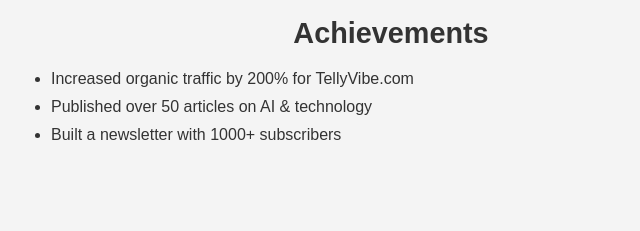
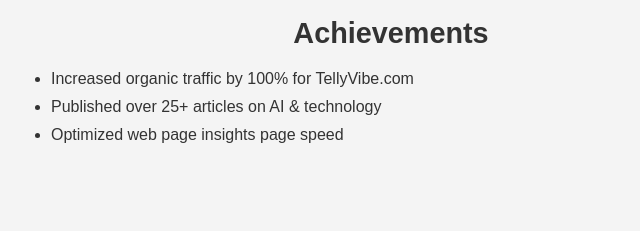
Before and after one commit to riteshgondhale/Portfolio, a plain HTML site: page index.html in a window 1280 px wide. Shown: the part 1280-1511 px from the top of the page, 249-889 px from the left. Drawn offline with Linux system fonts and the light colour scheme.

Commit message:
Update index.html

```diff
--- a/index.html
+++ b/index.html
@@ -65,16 +65,16 @@
     <section id="achievements">
         <h2>Achievements</h2>
         <ul>
-            <li>Increased organic traffic by 200% for TellyVibe.com</li>
-            <li>Published over 50 articles on AI & technology</li>
-            <li>Built a newsletter with 1000+ subscribers</li>
+            <li>Increased organic traffic by 100% for TellyVibe.com</li>
+            <li>Published over 25+ articles on AI & technology</li>
+            <li>Optimized web page insights page speed </li>
         </ul>
     </section>
 
     <!-- Contact Section -->
     <section id="contact">
         <h2>Contact</h2>
-        <p>Let's connect! Reach me on <a href="https://www.linkedin.com/in/ritesh-gondhale">LinkedIn</a>.</p>
+        <p>Let's connect! Reach me on <a href="https://www.linkedin.com/in/riteshgondhale?utm_source=share&utm_campaign=share_via&utm_content=profile&utm_medium=android_app">LinkedIn</a>.</p>
     </section>
 
     <script src="script.js"></script>
```
